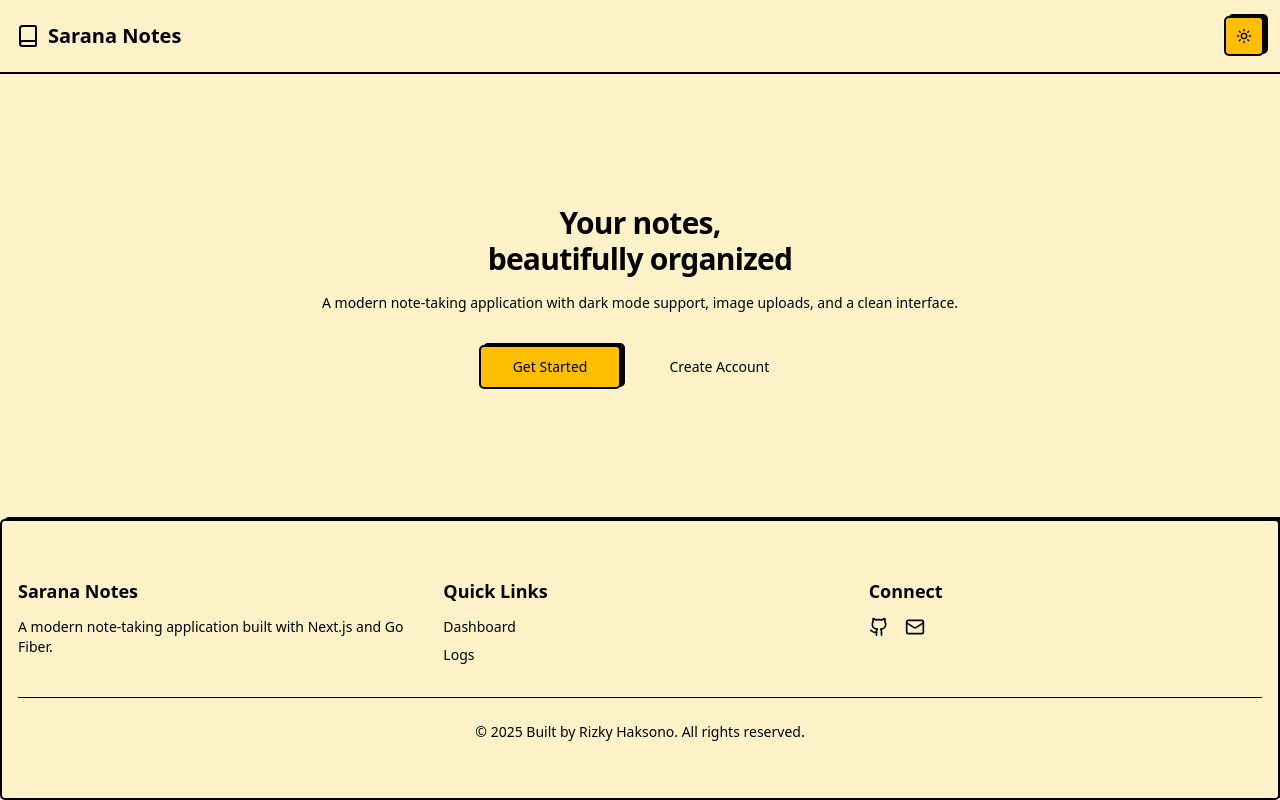
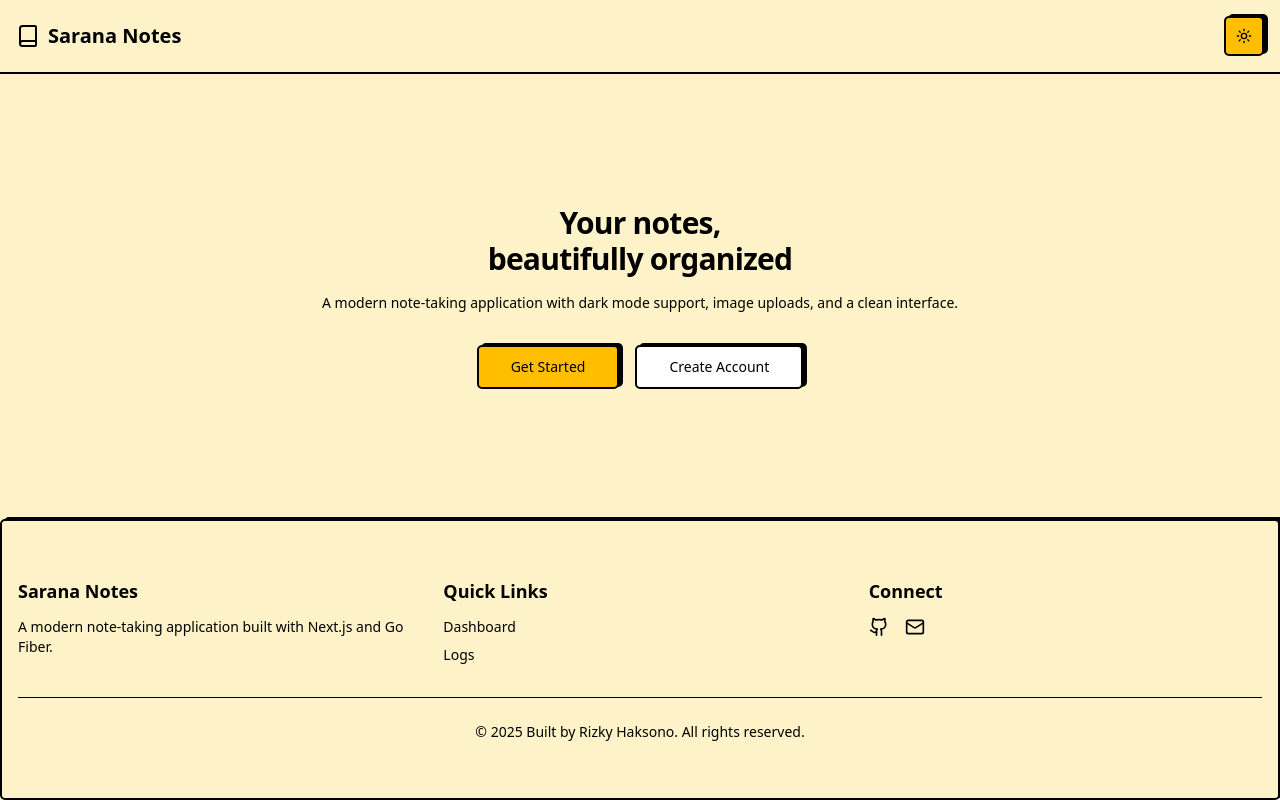
Before and after one commit to rizkyhaksono/sarana-ai-take-home-test, a Next.js app in the folder sarana-ai-take-home-test-fe/: page / in a window 1280 px wide. Built offline with nearby package versions, Linux system fonts and the light colour scheme; no server answers.

Commit message:
fix(app): variant button

```diff
--- a/sarana-ai-take-home-test-fe/src/app/page.tsx
+++ b/sarana-ai-take-home-test-fe/src/app/page.tsx
@@ -17,7 +17,7 @@ export default function Home() {
           <Button asChild size="lg">
             <Link href="/login">Get Started</Link>
           </Button>
-          <Button asChild variant="outline" size="lg">
+          <Button asChild variant="neutral" size="lg">
             <Link href="/register">Create Account</Link>
           </Button>
         </div>
```
